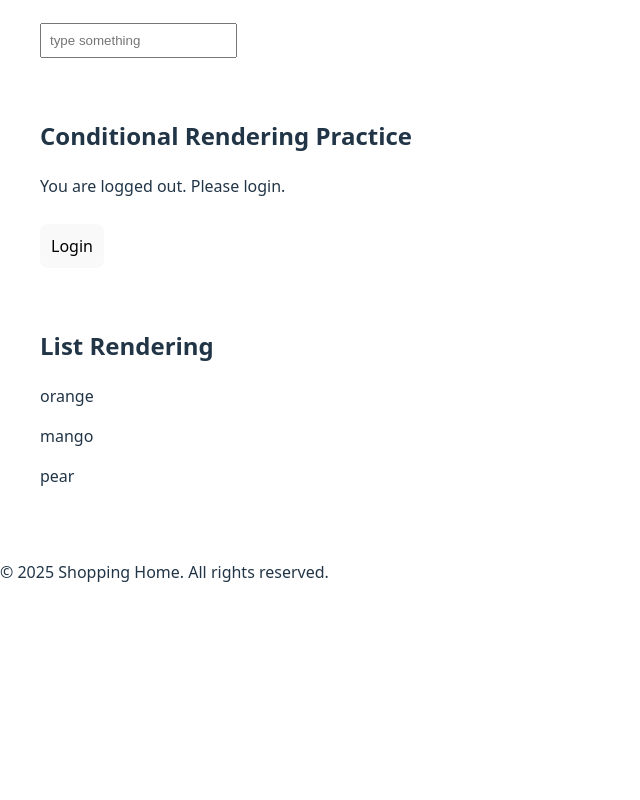
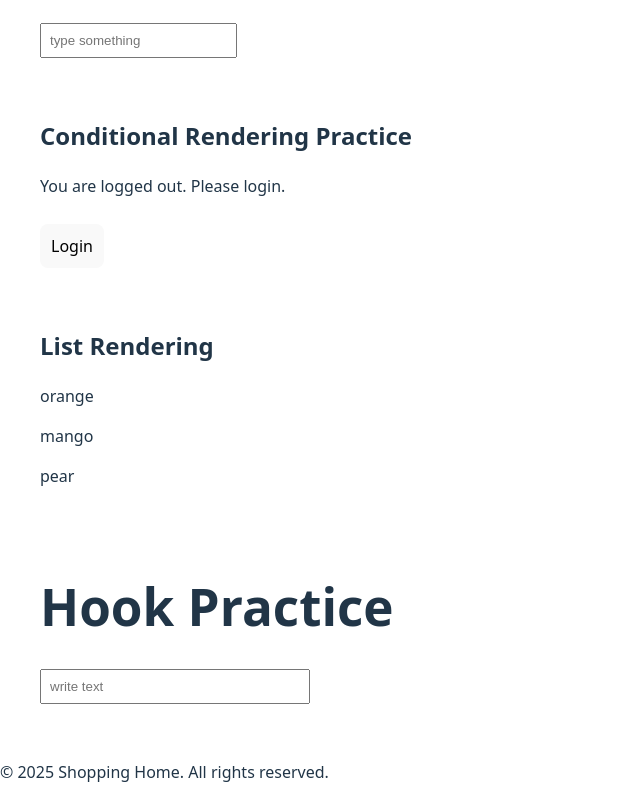
Before and after one commit to kinas01/My-React-App, a React (Vite) app: page / in a window 1280 px wide. Shown: the part 1201-2001 px from the top of the page, without its empty margins (0-640 px from the left). Before the commit the page ends 1801 px from the top, so only its background shows below. Built offline with nearby package versions, Linux system fonts and the light colour scheme.

Commit message:
Wrote the code for Hooks component and updated content

```diff
--- a/src/practice/Hooks.jsx
+++ b/src/practice/Hooks.jsx
@@ -0,0 +1,26 @@
+
+import { useState, useEffect } from "react"
+
+function Hooks() {
+
+    const [text, setText] = useState("");
+
+   useEffect(() => {
+    console.log("Text updated:", text);
+  }, [text]);
+
+    return(
+        <div style={{padding: "20px"}}>
+            <h1>Hook Practice</h1>
+
+            <input
+            type="text"
+            placeholder="write text"
+            style={{padding: "8px", width: "250px"}}
+            onChange={(e) => setText(e.target.value)}
+            />
+        </div>
+    );
+}
+
+export default Hooks;
--- a/src/practice/Practice.jsx
+++ b/src/practice/Practice.jsx
@@ -5,6 +5,7 @@ import State from "./State";
 import Events from "./Event";
 import Conditional from "./Conditional";
 import List from "./List";
+import Hooks from "./Hooks";
 
 
 function Practice() {
@@ -47,6 +48,8 @@ function Practice() {
 
        <List />
 
+       <Hooks />
+
         </div>
     );
 }
```
